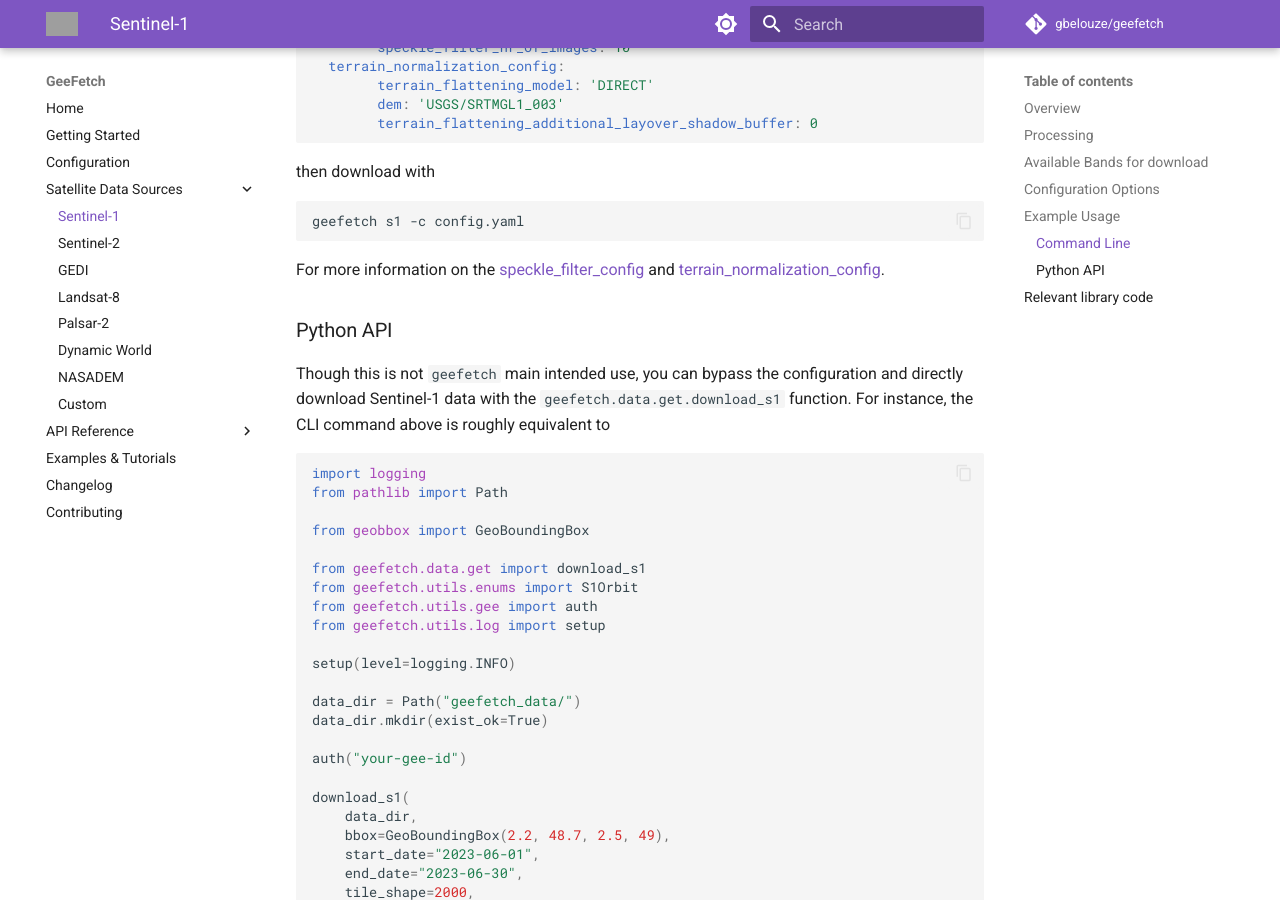
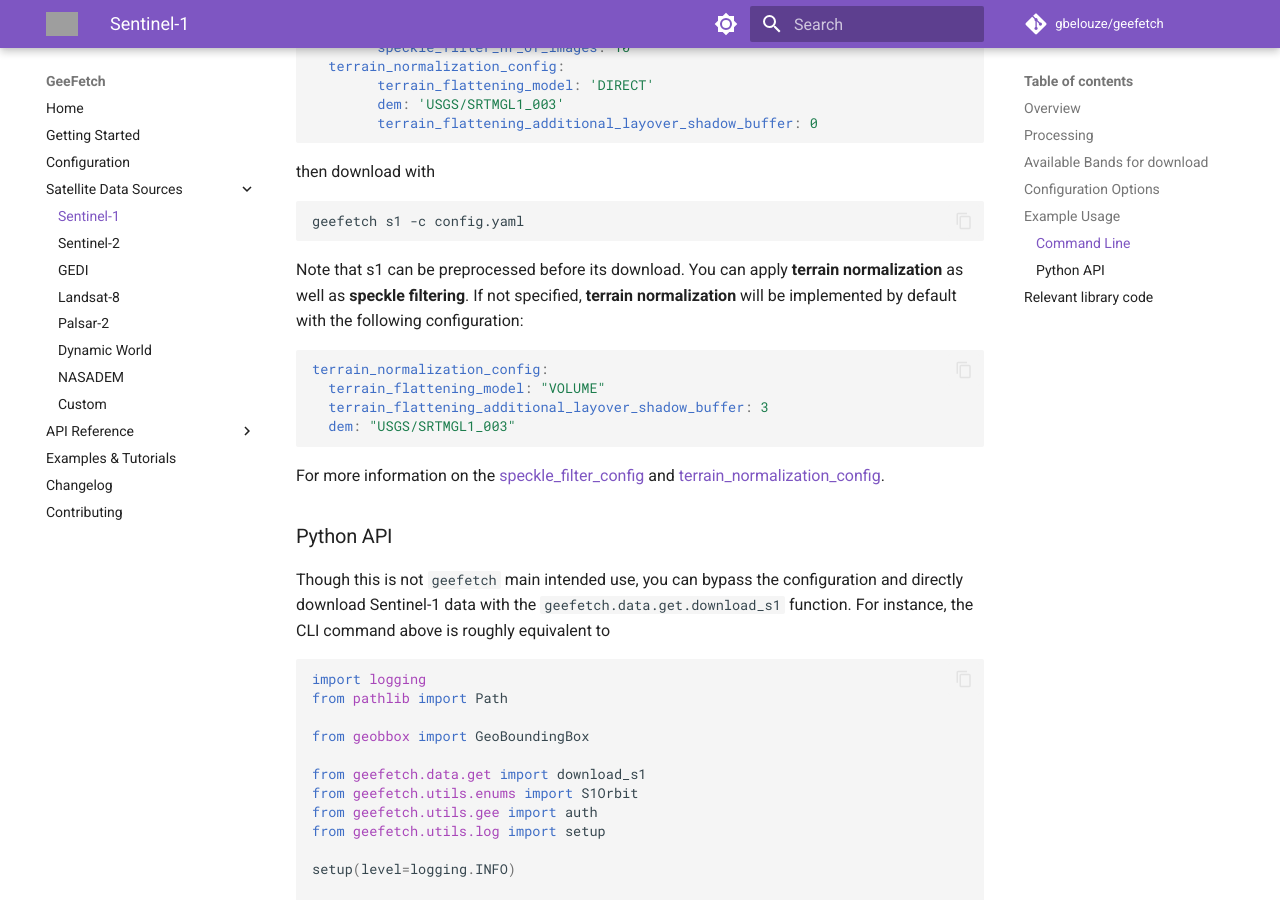
Before and after one commit to gbelouze/geefetch, an MkDocs documentation site: the page built from docs/satellites/sentinel1.md, in a window 1280 px wide and 900 px high, scrolled down 1907 px. Built offline with MkDocs 1.6.1 and Material for MkDocs 9.7.7, drawn with Linux system fonts in a browser that asks for light colours; comment, search, counter and statistics services are not loaded; grey boxes are pictures that could not be loaded.

Commit message:
doc: Added detail to s1 filter configs.

````diff
--- a/docs/satellites/sentinel1.md
+++ b/docs/satellites/sentinel1.md
@@ -81,6 +81,14 @@
 geefetch s1 -c config.yaml
 ```
 
+Note that s1 can be preprocessed before its download. You can apply **terrain normalization** as well as **speckle filtering**. If not specified, **terrain normalization** will be implemented by default with the following configuration:
+```yaml
+terrain_normalization_config:
+  terrain_flattening_model: "VOLUME"
+  terrain_flattening_additional_layover_shadow_buffer: 3
+  dem: "USGS/SRTMGL1_003"
+```
+
 For more information on the [speckle_filter_config](https://github.com/LSCE-forest/gee_s1_processing/blob/main/doc/Speckle_Filters.md) and [terrain_normalization_config](https://github.com/LSCE-forest/gee_s1_processing/blob/main/doc/Terrain_Normalization.md).
 
 ### Python API
````
